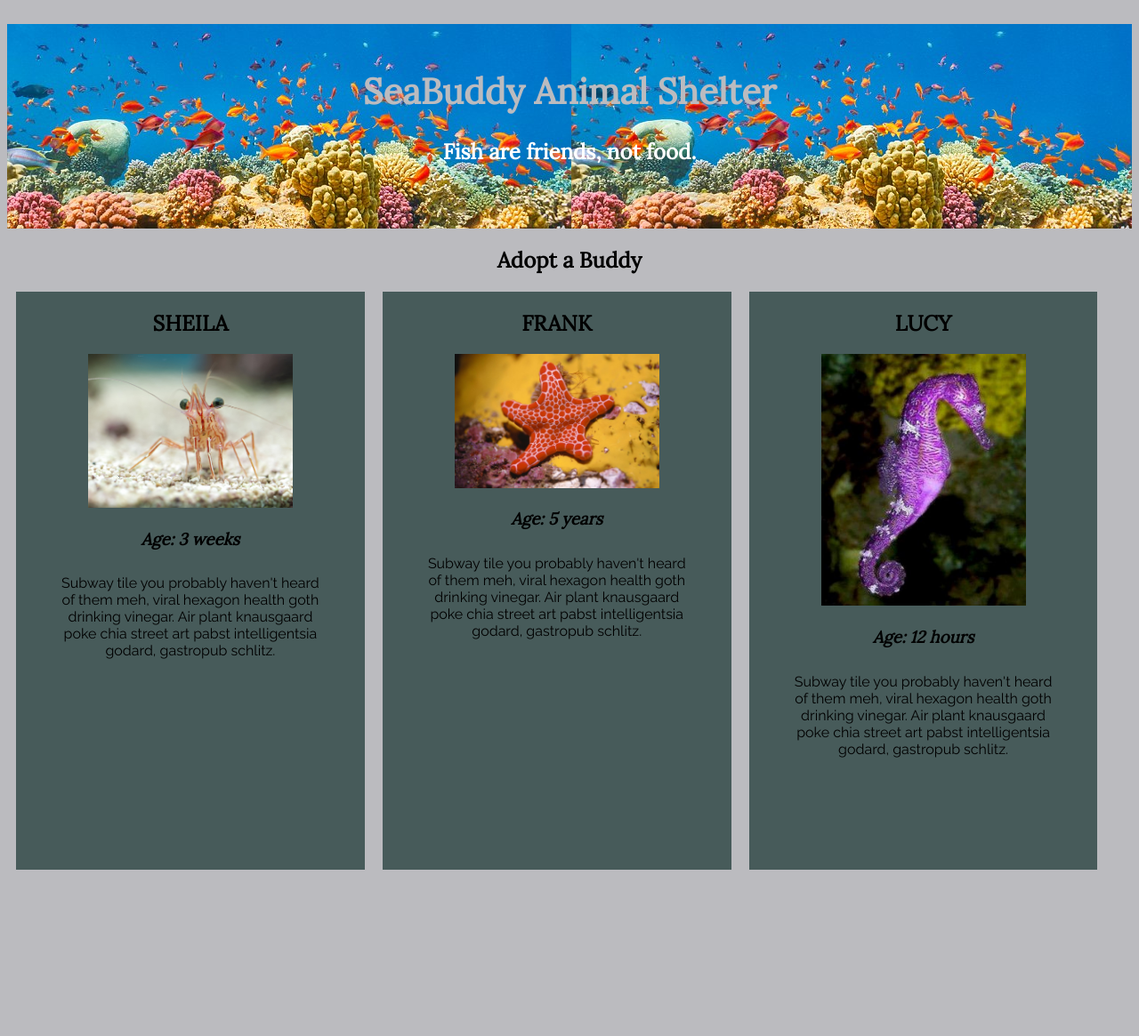
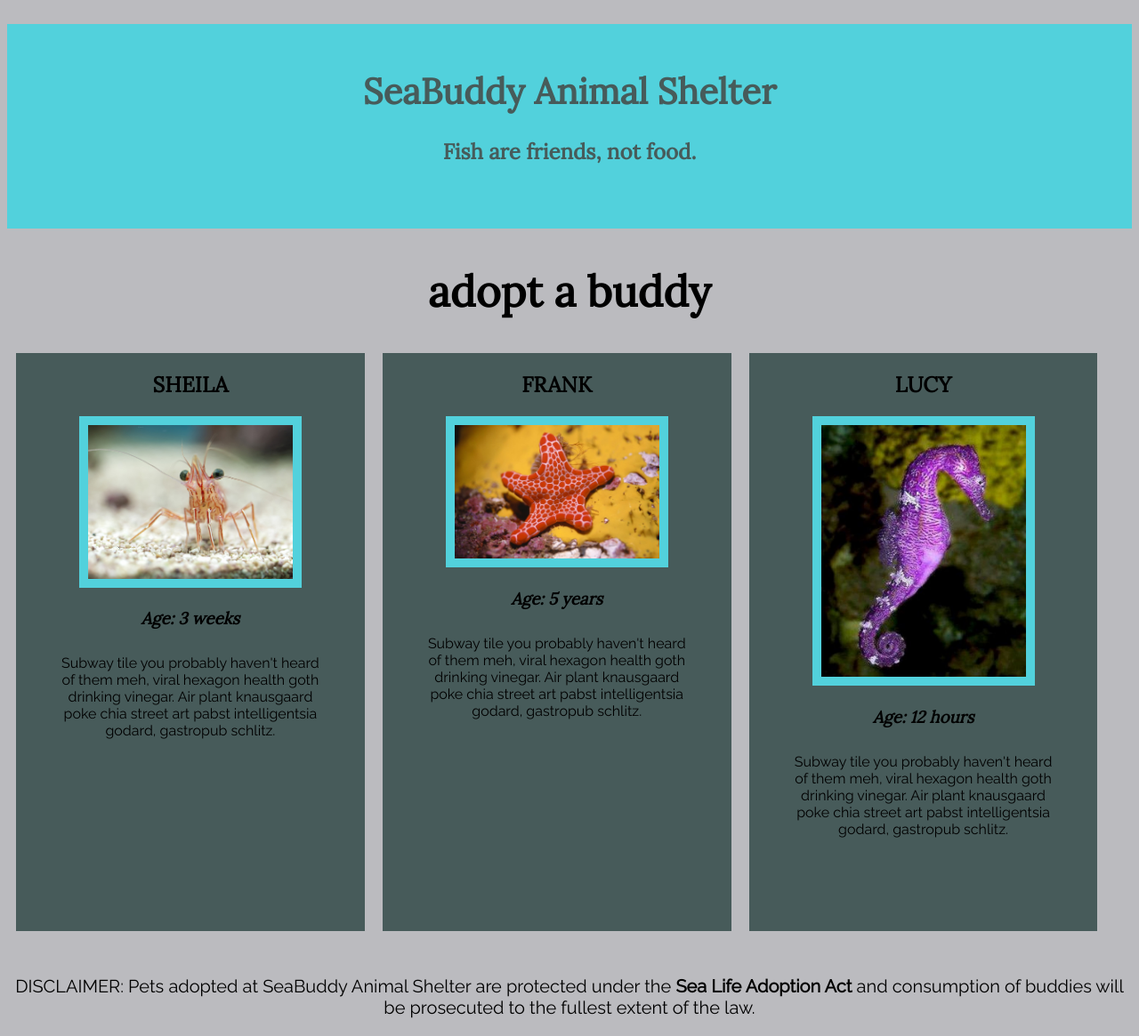
Before and after one commit to spenceralan/animal-shelter, a plain HTML site: page index.html in a window 1280 px wide. Shown: the whole page at 89% size. Before the commit the page ends 978 px from the top, so only its background shows below. Drawn offline with Linux system fonts and the light colour scheme.

Commit message:
delete background image and change fonts

```diff
--- a/css/styles.css
+++ b/css/styles.css
@@ -1,19 +1,26 @@
 header {
   color: white;
   height: 230px;
-  background-image: url("../img/header.jpg");
+  background-color: #52D1DC;
+  /*background-image: url("../img/header.jpg");*/
 }
 
 header h1 {
   padding-top: 50px;
-  color: #BBBBBF;
+  color: #475B5A;
   font-size: 250%;
 }
 
 header h2 {
   font-style: bold;
   font-size: 150%;
-  color: white;
+  color: #475B5A;
+}
+
+#adopt {
+  font-size: 300%;
+  font-style: bold;
+  text-transform: lowercase;
 }
 
 body {
@@ -27,6 +34,7 @@ h1, h2, h3 {
 }
 
 img {
+  border: 10px solid #52D1DC;
   width: 230px;
 }
 
@@ -45,6 +53,12 @@ img {
 .buddy p {
   padding: 10px 50px;
   /*line-height:40px;*/
+}
+
+footer p {
+  clear: both;
+  padding-top: 50px;
+  font-size: 125%;
 }
 
 @media screen and (min-width: 900px) {
--- a/index.html
+++ b/index.html
@@ -4,6 +4,7 @@
     <title>SeaBuddy</title>
     <link href="css/styles.css" rel="stylesheet" type="text/css">
     <link href="https://fonts.googleapis.com/css?family=Lora|Raleway" rel="stylesheet">
+    <meta name="viewport" content="width=device-width">
   </head>
   <body>
     <header>
@@ -11,9 +12,8 @@
       <h2>Fish are friends, not food.</h2>
     </header>
 
-    <h2>Adopt a Buddy</h2>
+    <h2 id="adopt">Adopt a Buddy</h2>
 
-    <!-- <div class="buddies"> -->
     <div class="buddy">
       <h2>Sheila</h2>
       <img src="img/shrimp.jpg" alt="">
@@ -34,7 +34,9 @@
       <h3>Age: 12 hours</h3>
       <p>Subway tile you probably haven't heard of them meh, viral hexagon health goth drinking vinegar. Air plant knausgaard poke chia street art pabst intelligentsia godard, gastropub schlitz.</p>
     </div>
-    <!-- </div> -->
 
+    <footer>
+      <p>DISCLAIMER: Pets adopted at SeaBuddy Animal Shelter are protected under the <b>Sea Life Adoption Act</b> and consumption of buddies will be prosecuted to the fullest extent of the law.</p>
+    </footer>
   </body>
 </html>
```
Lines whose indentation alone changed are shown as unchanged.
